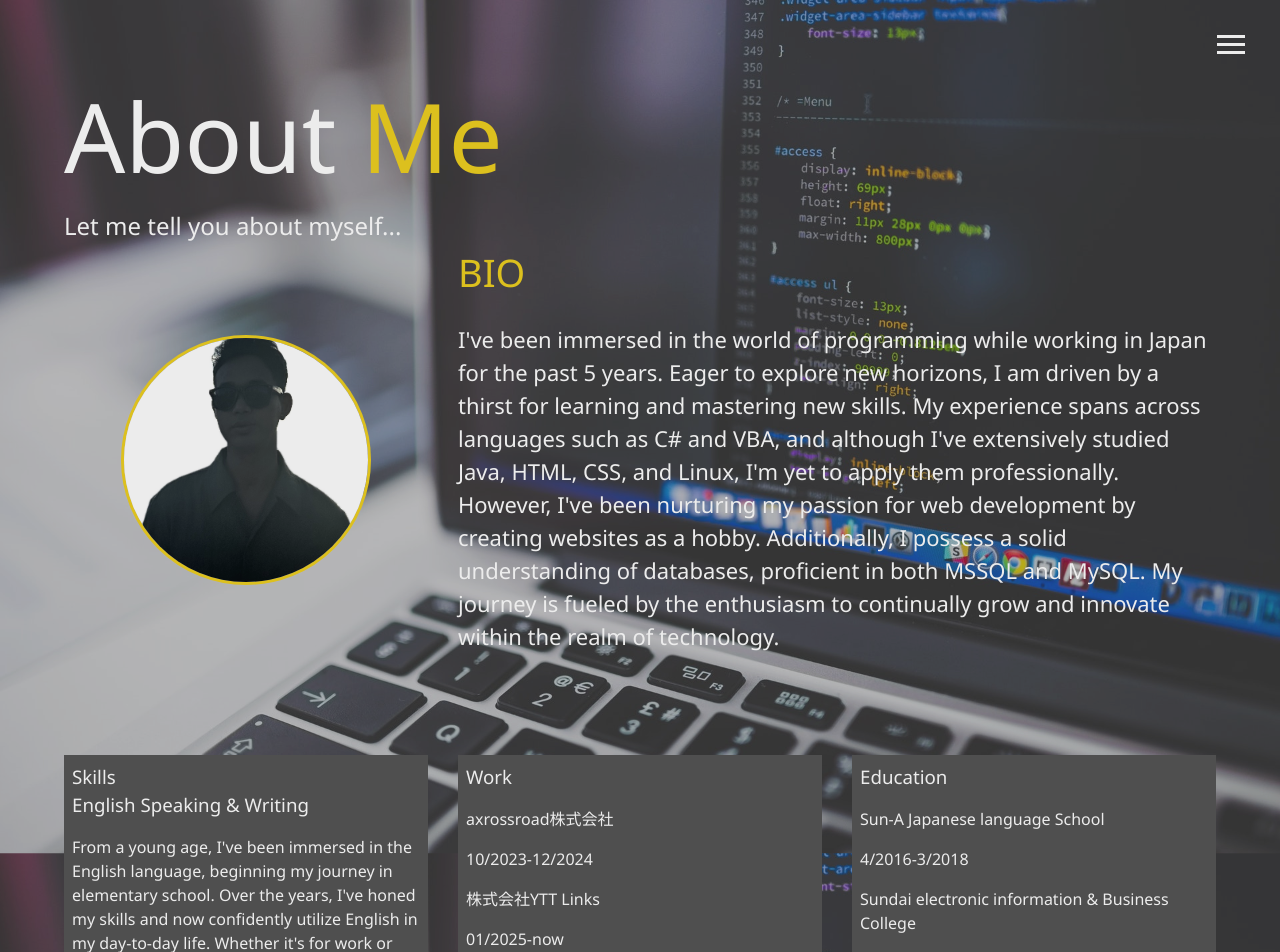
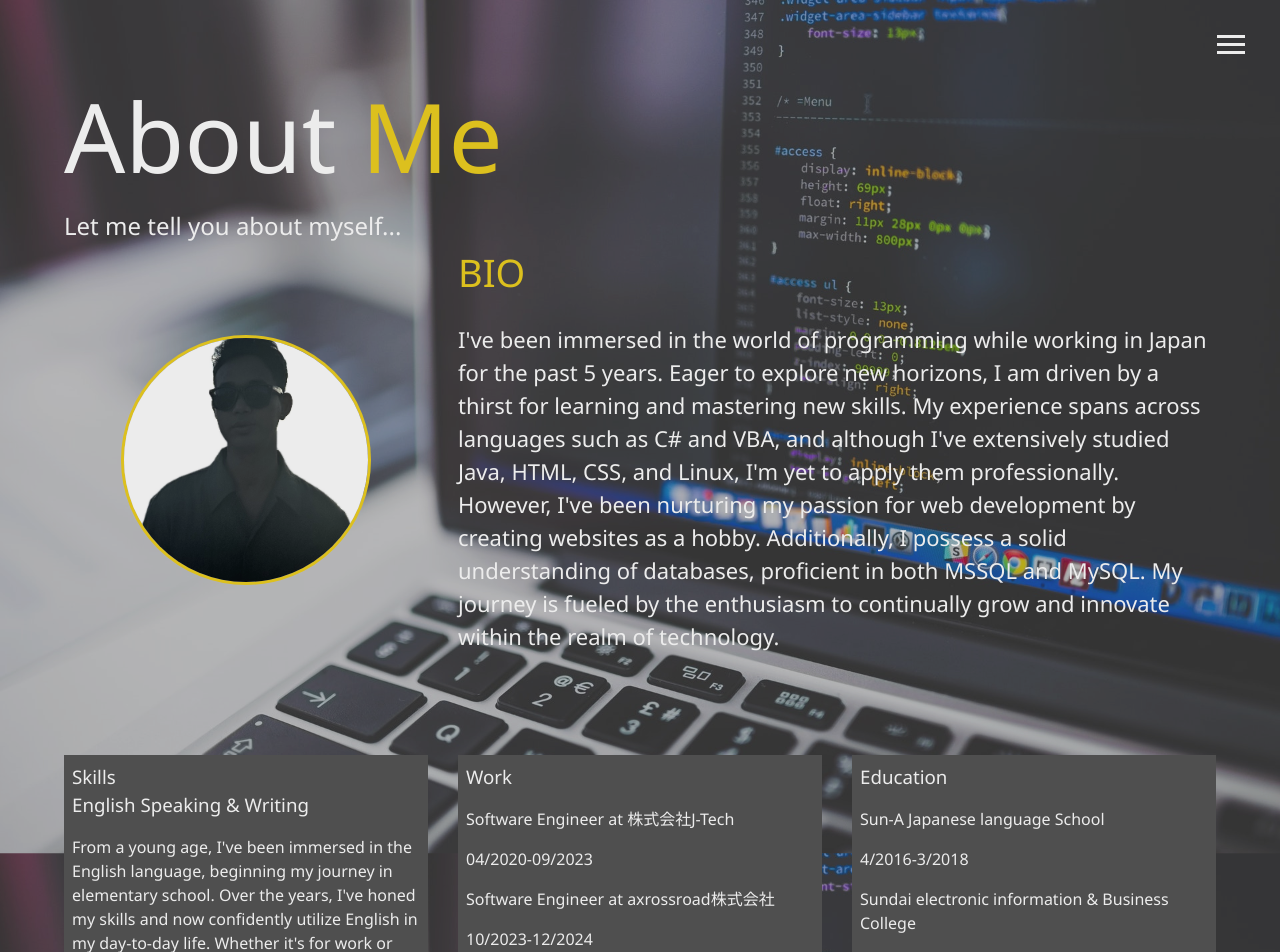
Before and after one commit to PhyoeBlitz/phyoeblitz.github.io, a React (Create React App) app: page /about in a window 1280 px wide. Shown: the top 952 px of the page. Built offline with nearby package versions, Linux system fonts and the light colour scheme; the HTML template or start-up script is replaced by a standard one.

Commit message:
fix: Update job titles and dates in personalData

```diff
--- a/src/data/personalData.ts
+++ b/src/data/personalData.ts
@@ -23,12 +23,14 @@
     }
   ],
   jobs: [
-    "axrossroad株式会社",
+    "Software Engineer at 株式会社J-Tech",
+    "04/2020-09/2023",
+    "",
+    "Software Engineer at axrossroad株式会社",
     "10/2023-12/2024",
     "",
-    "株式会社YTT Links",
+    "Software Engineer at 株式会社YTT Links",
     "01/2025-now",
-    "I'm working as a Software Engineer in Tokyo."
   ],
   education: [
     "Sun-A Japanese language School",
```
